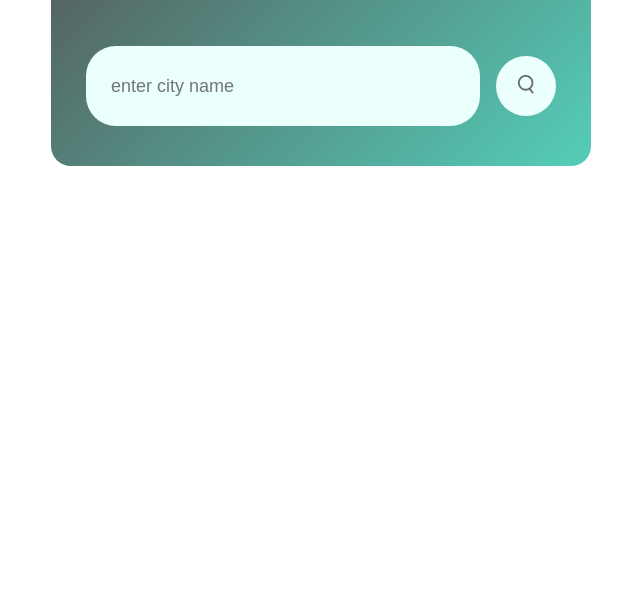
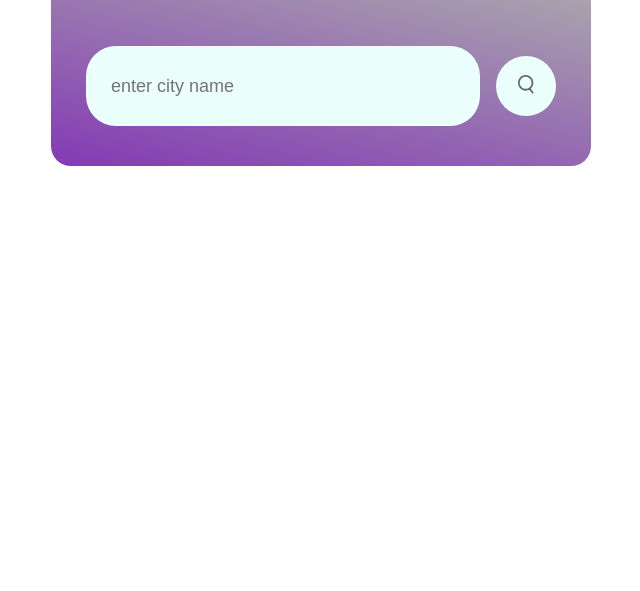
Before and after one commit to RevanthkumarYallanuru/weather-application, a plain HTML site: page index.html in a window 1280 px wide. Shown: the part 209-800 px from the top of the page, without its empty margins (319-959 px from the left). Drawn offline with Linux system fonts and the light colour scheme.

Commit message:
bg changed

```diff
--- a/index.html
+++ b/index.html
@@ -14,7 +14,8 @@
         width: 90%;
         max-width: 470px;
         color: #fff;
-        background:linear-gradient(135deg,#555,#54ceb9);
+        background: rgb(131,58,180);
+        background: linear-gradient(13deg, rgba(131,58,180,1) 0%, rgba(0,0,0,0.3225665266106442) 80%, rgba(69,168,252,0.3925945378151261) 100%);
         margin:100px auto 0;
         border-radius: 20px;
         padding: 40px 35px;
```
